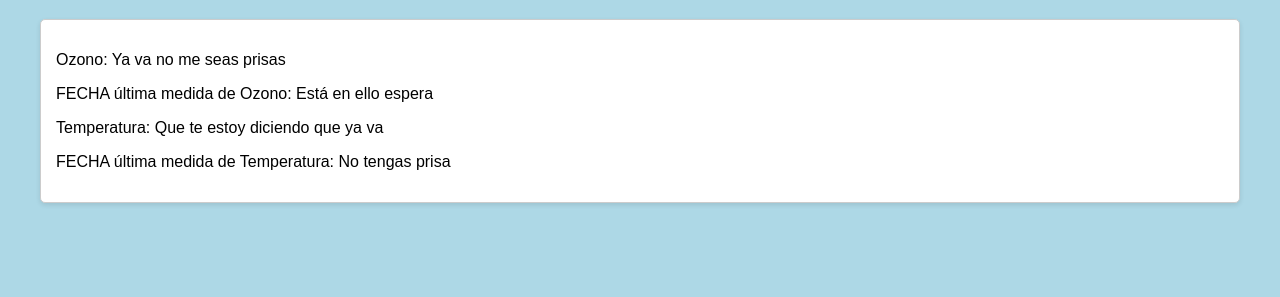
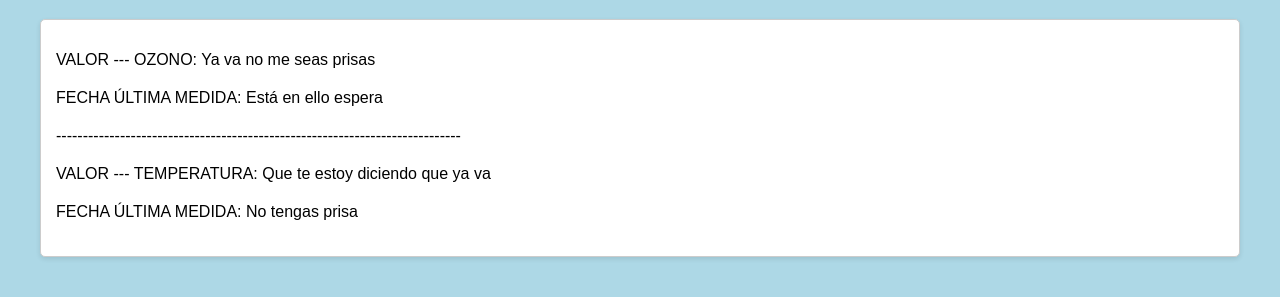
Before and after one commit to JaviSerMar/Proyecto3Frontend, a website: page public/index.html in a window 1280 px wide. Shown: the part 101-398 px from the top of the page. Drawn offline with Linux system fonts and the light colour scheme; no server answers.

Commit message:
retoques al html

```diff
--- a/public/css/style.css
+++ b/public/css/style.css
@@ -18,6 +18,11 @@ h1 {
     box-shadow: 0 2px 5px rgba(0, 0, 0, 0.1);
     border: 1px solid #ccc;
 }
+
+#sensorData p {
+    margin-bottom: 20px;
+}
+
 
 .table {
     width: 100%;
--- a/public/index.html
+++ b/public/index.html
@@ -9,10 +9,11 @@
 <body>
     <h1>Datos de Medición</h1>
     <div id="sensorData">
-        <p>Ozono: <span id="ozonoValue">Ya va no me seas prisas</span></p>
-        <p>FECHA última medida de Ozono: <span id="ozonoTimestamp">Está en ello espera</span></p>
-        <p>Temperatura: <span id="temperatureValue">Que te estoy diciendo que ya va</span></p>
-        <p>FECHA última medida de Temperatura: <span id="temperatureTimestamp">No tengas prisa</span></p>
+        <p>VALOR --- OZONO: <span id="ozonoValue">Ya va no me seas prisas</span></p>
+        <p>FECHA ÚLTIMA MEDIDA: <span id="ozonoTimestamp">Está en ello espera</span></p>
+        <p> ----------------------------------------------------------------------------</p>
+        <p>VALOR --- TEMPERATURA: <span id="temperatureValue">Que te estoy diciendo que ya va</span></p>
+        <p>FECHA ÚLTIMA MEDIDA: <span id="temperatureTimestamp">No tengas prisa</span></p>
     </div>
     <script src="js/script.js"></script>
 </body>
```
